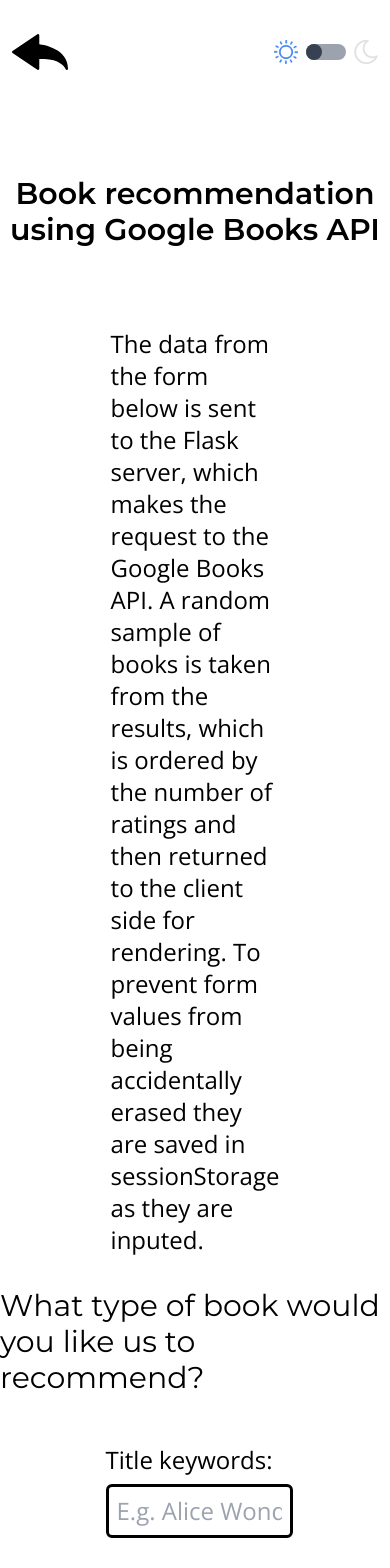
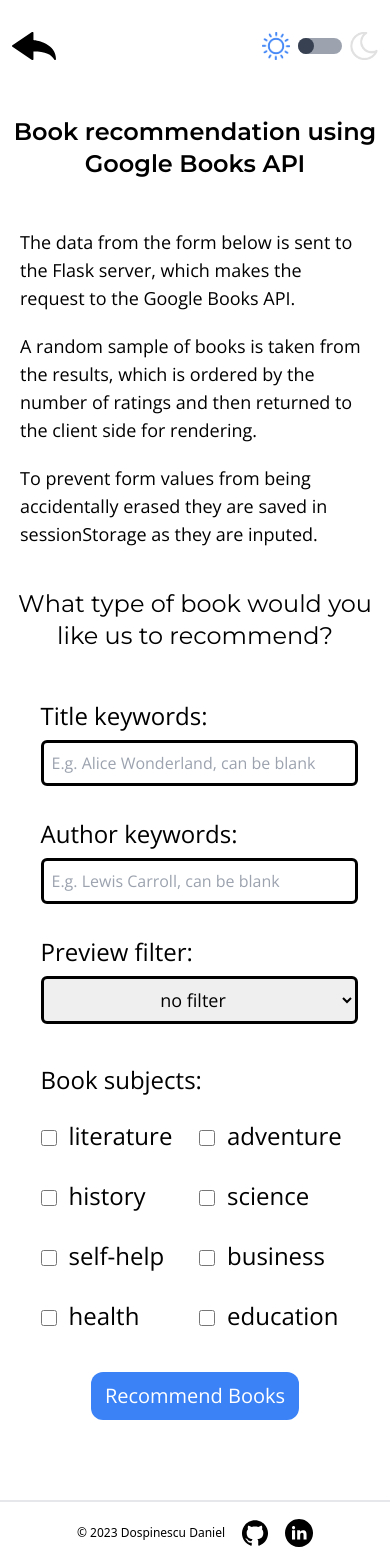
Before and after one commit to dospix/Portfolio-Website-V2, a React (Vite) app in the folder frontend/: page /sql-project in a window 390 px wide. Shown: the top 1568 px of the page. Built offline with nearby package versions, Linux system fonts and the light colour scheme.

Commit message:
Make GoogleApiProject page responsive.

```diff
--- a/frontend/src/components/DarkModeHeader.jsx
+++ b/frontend/src/components/DarkModeHeader.jsx
@@ -26,15 +26,15 @@ export default function DarkModeHeader(props){
     return (
         <div className="flex items-center 2xl:mt-12 sm:mt-6 mt-6">
             {/*Hide the back arrow on the homepage*/}
-            <div className={`2xl:ml-40 lg:ml-20 sm:ml-5 ml-3 ${window.location.pathname == "/" ? "hidden" : ""}`}>
-                <Link to=".."><img src={backArrowImage} onMouseOver={() => HandleBackArrowImage(true)} onMouseLeave={() => HandleBackArrowImage(false)} className="sm:h-12 h-14 sm:w-12 w-14" /></Link>
+            <div className={`2xl:ml-40 lg:ml-16 md:ml-7 sm:ml-5 ml-3  ${window.location.pathname == "/" ? "hidden" : ""}`}>
+                <Link to=".."><img src={backArrowImage} onMouseOver={() => HandleBackArrowImage(true)} onMouseLeave={() => HandleBackArrowImage(false)} className="h-11 w-11" /></Link>
             </div>
             <div className="flex ml-auto 2xl:mr-40 lg:mr-20 sm:mr-5 mr-3 sm:w-40 w-fit">
-                <img src={props.isDarkMode ? sun_gray : sun_blue} className="sm:h-8 h-6 sm:w-8 w-6" alt="sun" />
-                <div onClick={props.onDarkMode} className="my-auto mx-2 sm:w-16 w-10 sm:h-5 h-4 bg-gray-400 rounded-3xl hover:cursor-pointer">
+                <img src={props.isDarkMode ? sun_gray : sun_blue} className="sm:h-8 h-7 sm:w-8 w-7" alt="sun" />
+                <div onClick={props.onDarkMode} className="my-auto mx-2 sm:w-16 w-11 sm:h-5 h-4 bg-gray-400 rounded-3xl hover:cursor-pointer">
                     <div className={`sm:h-5 h-4 sm:w-5 w-4 bg-gray-700 rounded-full ${props.isDarkMode ? "ml-auto" : ""}`}></div>
                 </div>
-                <img src={props.isDarkMode ? moon_blue : moon_gray} className="sm:h-8 h-6 sm:w-8 w-6" alt="moon" />
+                <img src={props.isDarkMode ? moon_blue : moon_gray} className="sm:h-8 h-7 sm:w-8 w-7" alt="moon" />
             </div>
         </div>
     )
--- a/frontend/src/pages/GoogleApiProject.jsx
+++ b/frontend/src/pages/GoogleApiProject.jsx
@@ -25,7 +25,7 @@ function handleBookSubjects(formData, handleFormChange){
         checked={formData[subject]}
         onChange={handleFormChange}
       />
-      <label className="pb-1 pl-3 select-none text-2xl" htmlFor={subject}>{subject}</label>
+      <label className="pb-1 pl-3 select-none md:text-3xl text-2xl" htmlFor={subject}>{subject}</label>
     </div>
   ))
 
@@ -80,7 +80,7 @@ function convertBookObjectToHtml(book){
   }
 
   return (
-      <div className="mx-48 my-10 flex" key={book.id}>
+      <div className="lg:mx-48 sm:mx-20 mx-10 my-10 flex" key={book.id}>
           <img className="w-1/6" src={bookData.imageLinks ? bookData.imageLinks.thumbnail : no_cover_image} alt="book cover" />
           <div className="w-full px-5">
               <h1 className="mb-4 text-2xl">{bookData.title}</h1>
@@ -154,68 +154,68 @@ export default function ApiProject(props) {
 
   return (
   <>
-    <div className='mt-24 text-center'>
-      <h1 className='text-3xl font-semibold font-Montserrat'>Book recommendation using Google Books API</h1>
+    <div className='lg:mt-20 md:mt-16 sm:mt-14 mt-12 mx-2 text-center'>
+      <h1 className='md:text-3xl text-2xl font-semibold font-Montserrat'>Book recommendation using Google Books API</h1>
     </div>
 
-    <div className='mt-20 flex items-center justify-center'>
-      <h1 className="mx-72 text-2xl font-Open_Sans">The data from the form below is sent to the Flask server, which makes the request to the Google Books API.
-      A random sample of books is taken from the results, which is ordered by the number of ratings and then returned to the client side for rendering.
-      To prevent form values from being accidentally erased they are saved in sessionStorage as they are inputed.</h1>
+    <div className='mt-12 2xl:mx-80 xl:mx-44 lg:mx-16 md:mx-10 mx-5 md:text-2xl sm:text-xl text-lg font-Open_Sans'>
+      <p className="lg:inline">The data from the form below is sent to the Flask server, which makes the request to the Google Books API. </p>
+      <p className="lg:inline lg:mt-1 md:mt-3 mt-5">A random sample of books is taken from the results, which is ordered by the number of ratings and then returned to the client side for rendering. </p>
+      <p className="lg:inline lg:mt-1 md:mt-3 mt-5">To prevent form values from being accidentally erased they are saved in sessionStorage as they are inputed.</p>
     </div>
 
-    <div className='2xl:mt-28 lg:mt-8 sm:mt-6 mt-8 flex items-center justify-center'>
-      <h1 className="text-3xl font-Montserrat">What type of book would you like us to recommend?</h1>
+    <div className='lg:mt-20 md:mt-16 sm:mt-14 mt-10 mx-2 flex items-center justify-center text-center'>
+      <h1 className="md:text-3xl text-2xl font-Montserrat">What type of book would you like us to recommend?</h1>
     </div>
 
-    <form onSubmit={handleFormSubmit} className="mx-auto mt-10 mb-32 w-1/2 flex justify-center flex-col font-Open_Sans">
-      <label className="p-2 text-2xl" htmlFor="titleKeywords">Title keywords:</label>
+    <form onSubmit={handleFormSubmit} className="mx-auto sm:mt-8 mt-10 lg:mb-28 mb-20 xl:w-1/2 lg:w-2/3 w-5/6 flex justify-center flex-col font-Open_Sans">
+      <label className="p-2 md:text-3xl text-2xl" htmlFor="titleKeywords">Title keywords:</label>
       <input
         type="text"
-        className="ml-2 mb-6 p-2 border-[3px] border-black focus:outline-none focus:border-blue-500 rounded-md text-2xl text-black"
+        className="ml-2 mb-6 p-2 border-[3px] border-black focus:outline-none focus:border-blue-500 rounded-md md:text-2xl sm:text-xl text-md text-black"
         placeholder='E.g. Alice Wonderland, can be blank'
         id="titleKeywords"
         name="titleKeywords"
         value={formData.titleKeywords}
         onChange={handleFormChange}
-        maxlength="100"
+        maxLength="100"
       />
 
-      <label className="p-2 text-2xl" htmlFor="authorKeywords">Author keywords:</label>
+      <label className="p-2 md:text-3xl text-2xl" htmlFor="authorKeywords">Author keywords:</label>
       <input
         type="text"
-        className="ml-2 mb-6 p-2 border-[3px] border-black focus:outline-none focus:border-blue-500 rounded-md text-2xl text-black"
+        className="ml-2 mb-6 p-2 border-[3px] border-black focus:outline-none focus:border-blue-500 rounded-md md:text-2xl sm:text-xl text-md text-black"
         placeholder='E.g. Lewis Carroll, can be blank'
         id="authorKeywords"
         name="authorKeywords"
         value={formData.authorKeywords}
         onChange={handleFormChange}
-        maxlength="100"
+        maxLength="100"
       />
 
-      <label className="p-2 text-2xl" htmlFor="previewFilter">Preview filter:</label>
+      <label className="p-2 md:text-3xl text-2xl" htmlFor="previewFilter">Preview filter:</label>
       <select
-        className="ml-2 mb-10 p-2 border-[3px] border-black focus:outline-none focus:border-blue-500 rounded-md text-2xl text-black"
+        className="ml-2 mb-10 p-2 border-[3px] border-black focus:outline-none focus:border-blue-500 rounded-md md:text-2xl sm:text-xl text-lg text-black"
         id="previewFilter"
         name="previewFilter"
         value={formData.previewFilter}
         onChange={handleFormChange}
       >
-        <option className="text-center text-2xl" value="none">no filter</option>
-        <option className="text-center text-2xl" value="partial">part of the book must be previewable</option>
-        <option className="text-center text-2xl" value="full">the entire book must be previewable</option>
+        <option className="text-center md:text-2xl sm:text-xl text-lg" value="none">no filter</option>
+        <option className="text-center md:text-2xl sm:text-xl text-lg" value="partial">part of the book must be previewable</option>
+        <option className="text-center md:text-2xl sm:text-xl text-lg" value="full">the entire book must be previewable</option>
       </select>
 
-      <h1 className="ml-2 text-2xl">Book subjects:</h1>
-      <div className="h-fit ml-2 mb-6 grid grid-cols-3">
+      <h1 className="ml-2 md:text-3xl text-2xl">Book subjects:</h1>
+      <div className="h-fit ml-2 mb-6 grid sm:grid-cols-3 grid-cols-2">
         {bookSubjectsHtmlElements}
       </div>
 
-      <button className="w-52 h-12 mt-7 self-center rounded-xl bg-blue-500 text-xl text-white">Recommend Books</button>
+      <button className="w-52 h-12 sm:mt-8 mt-3 self-center rounded-xl bg-blue-500 text-xl text-white">Recommend Books</button>
     </form>
 
     <div className={`${isLoading ? "" : "hidden"} mb-32 flex items-center justify-center`}>
-        <h1 className="text-3xl font-Montserrat">Loading books...</h1>
+        <h1 className="md:text-3xl text-2xl font-Montserrat">Loading books...</h1>
         <img className="w-5 ml-6 animate-spin" src={props.isDarkMode ? open_book_white : open_book} alt="loading books" />
     </div>
 
```
